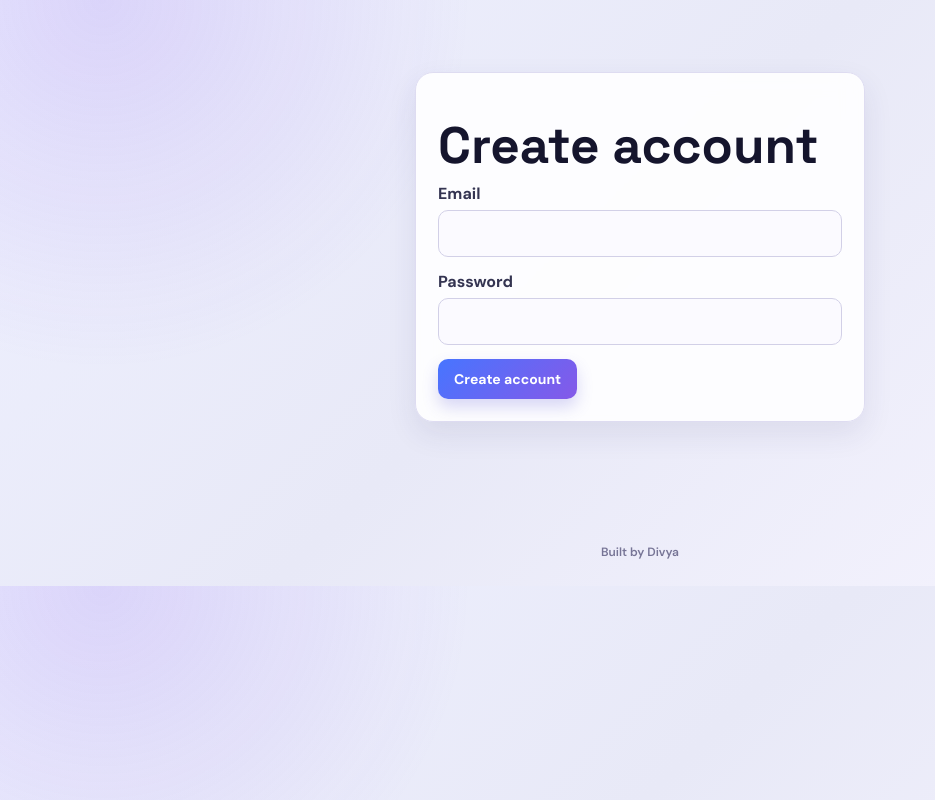
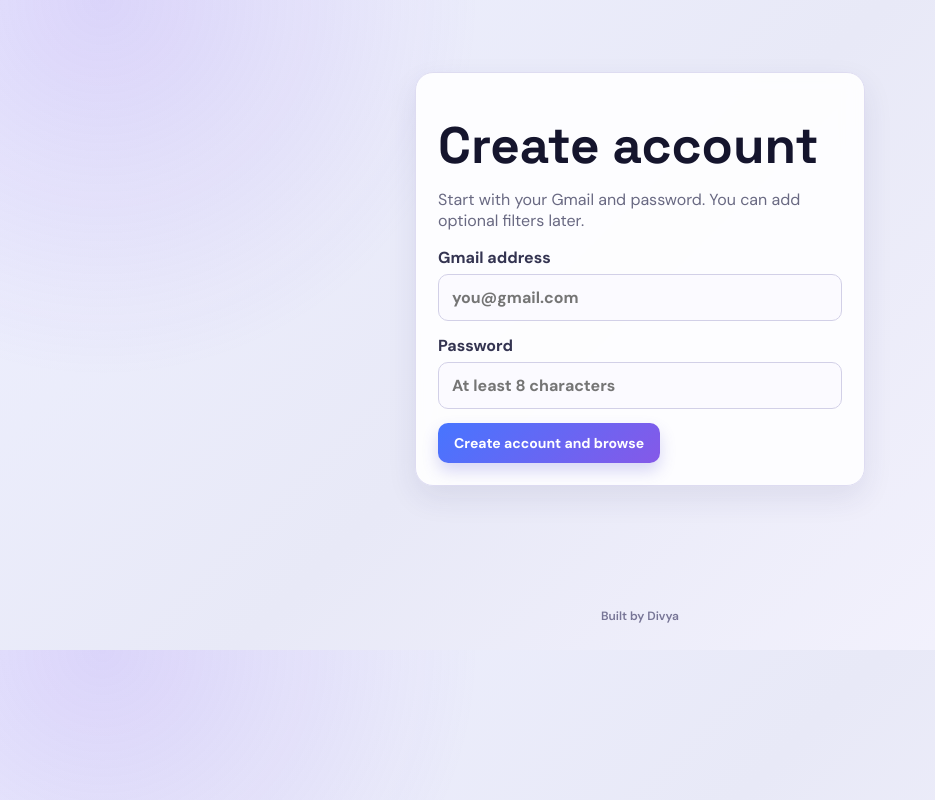
Before and after one commit to Divyareddy8/Oppora, a Next.js app in the folder frontend/: page /register in a window 1280 px wide. Shown: the whole page, without its empty margins (0-935 px from the left). Built offline with nearby package versions, Linux system fonts and the light colour scheme.

Commit message:
changed the register hustle and made it more filter based

```diff
--- a/frontend/app/profile/page.tsx
+++ b/frontend/app/profile/page.tsx
@@ -35,7 +35,7 @@ export default function Profile() {
   return (
     <main className="container">
       <h1>Your profile</h1>
-      <p className="muted">These preferences drive Phase 1 ranking.</p>
+      <p className="muted">Optional filters that improve your recommendations. You can still browse every opportunity without completing this form.</p>
 
       <form className="card" onSubmit={save}>
         <div className="row">
--- a/frontend/app/register/page.tsx
+++ b/frontend/app/register/page.tsx
@@ -18,7 +18,7 @@ export default function Register() {
         body: JSON.stringify({ email, password }),
       });
       localStorage.setItem("token", data.access_token);
-      router.push("/profile");
+      router.push("/feed");
     } catch (e: any) {
       setError(e.message);
     }
@@ -28,11 +28,12 @@ export default function Register() {
     <main className="container">
       <div className="card" style={{maxWidth:450, margin:"40px auto"}}>
         <h1>Create account</h1>
+        <p className="muted">Start with your Gmail and password. You can add optional filters later.</p>
         <form onSubmit={submit}>
-          <label>Email<input value={email} onChange={e=>setEmail(e.target.value)} /></label>
-          <label>Password<input type="password" value={password} onChange={e=>setPassword(e.target.value)} /></label>
+          <label>Gmail address<input type="email" required value={email} onChange={e=>setEmail(e.target.value)} placeholder="you@gmail.com" /></label>
+          <label>Password<input type="password" required minLength={8} value={password} onChange={e=>setPassword(e.target.value)} placeholder="At least 8 characters" /></label>
           {error && <p className="error">{error}</p>}
-          <button>Create account</button>
+          <button>Create account and browse</button>
         </form>
       </div>
     </main>
```
Also changed, not shown: 1 other file (tests, documents, lock files or other folders).
